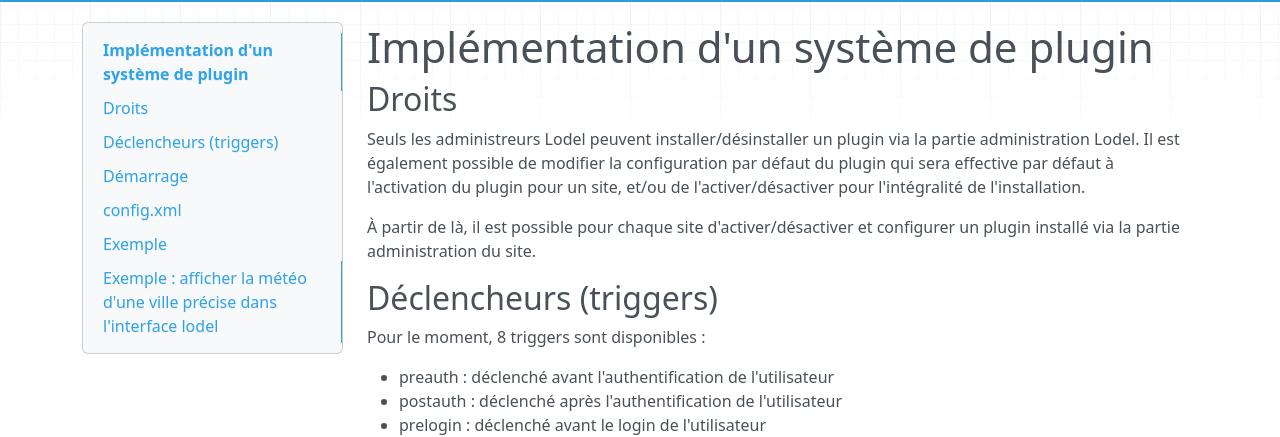
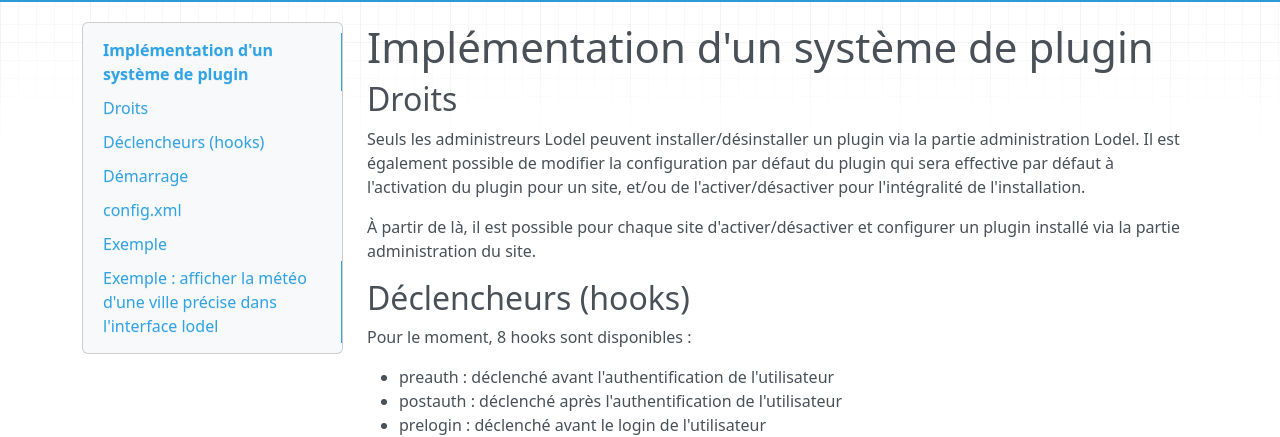
Before and after one commit to ValentinGeorgesDubost/Doc-Lodel, an MkDocs documentation site: the page built from docs/Plugins.md, in a window 1280 px wide and 900 px high. Shown: the part 174-611 px from the top of the window. Built offline with MkDocs 1.6.1, drawn with Linux system fonts in a browser that asks for light colours; nearby versions of some CDN libraries; old or Windows-style settings are respelled for this version of MkDocs.

Commit message:
Update Plugins.md

```diff
--- a/docs/Plugins.md
+++ b/docs/Plugins.md
@@ -10,10 +10,10 @@ Seuls les administreurs Lodel peuvent installer/désinstaller un plugin via la p
 À partir de là, il est possible pour chaque site d'activer/désactiver et configurer un plugin installé via la partie administration du site.
 
 
-Déclencheurs (triggers)
+Déclencheurs (hooks)
 -----------------------
 
-Pour le moment, 8 triggers sont disponibles :
+Pour le moment, 8 hooks sont disponibles :
 
 -	preauth : déclenché avant l'authentification de l'utilisateur
 -	postauth : déclenché après l'authentification de l'utilisateur
```
